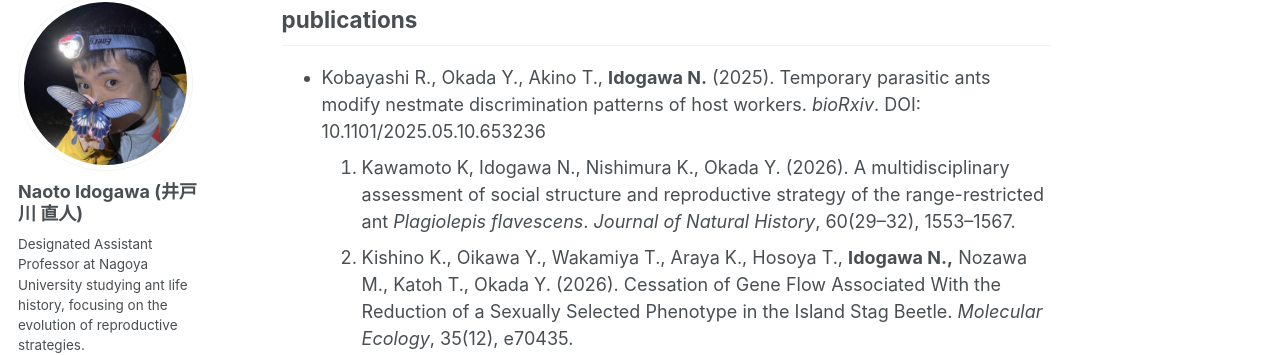
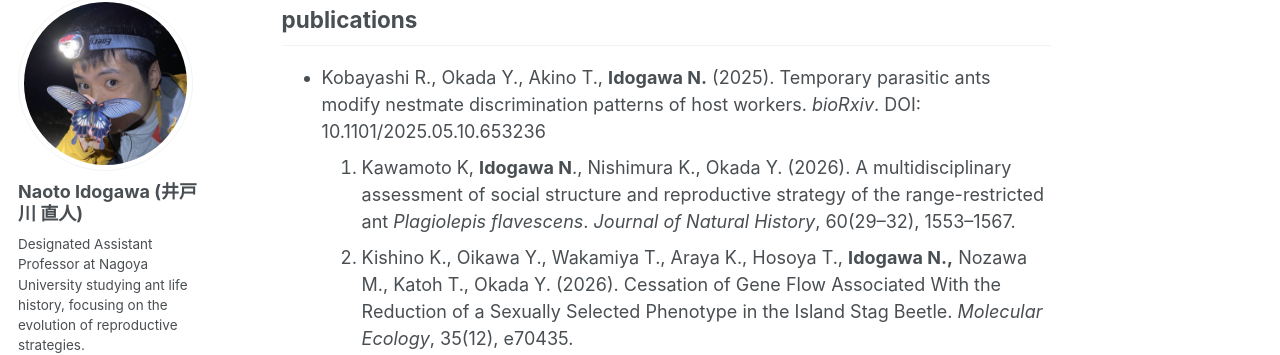
Before and after one commit to n-ido/n-ido.github.io, a Jekyll site: the page built from _pages/about.md, in a window 1280 px wide and 900 px high, scrolled down 675 px. Shown: the part 103-458 px from the top of the window. Built offline with Jekyll 4.4.1, drawn with Linux system fonts in a browser that asks for light colours; some web fonts are replaced; a script that is not in the unit is left out.

```diff
--- a/_pages/about.md
+++ b/_pages/about.md
@@ -23,7 +23,7 @@ I am a myrmecologist exploring the social evolution of ants. I focus on uncoveri
 
 ## publications
 - Kobayashi R., Okada Y., Akino T., **Idogawa N.** (2025). Temporary parasitic ants modify nestmate discrimination patterns of host workers. *bioRxiv*. DOI: 10.1101/2025.05.10.653236
-1. Kawamoto K, Idogawa N., Nishimura K., Okada Y. (2026). A multidisciplinary assessment of social structure and reproductive strategy of the range-restricted ant *Plagiolepis flavescens*. *Journal of Natural History*, 60(29–32), 1553–1567.
+1. Kawamoto K, **Idogawa N**., Nishimura K., Okada Y. (2026). A multidisciplinary assessment of social structure and reproductive strategy of the range-restricted ant *Plagiolepis flavescens*. *Journal of Natural History*, 60(29–32), 1553–1567.
 1. Kishino K., Oikawa Y., Wakamiya T., Araya K., Hosoya T., **Idogawa N.,** Nozawa M., Katoh T., Okada Y. (2026). Cessation of Gene Flow Associated With the Reduction of a Sexually Selected Phenotype in the Island Stag Beetle. *Molecular Ecology*, 35(12), e70435.
 1. **Idogawa N.**, Dobata S., Okada Y., Yamane S. (2025). A new species of *Monomorium* Mayr, 1855 (Hymenoptera: Formicidae) with a brachypterous queen from southern Japan, and phylogeny of Japanese *Monomorium* species with diverse reproductive strategies. *ZooKeys*, 1250, 49–78.
 1. **Idogawa N.**, Gotoh A., Dobata S. (2022). Morphology of immatures of the thelytokous ant, *Monomorium triviale* Wheeler (Formicidae: Myrmicinae: Solenopsidini) with descriptions of the extraordinary last-instar queen larvae. *Zootaxa*, 5105(2), 253–268.
```
